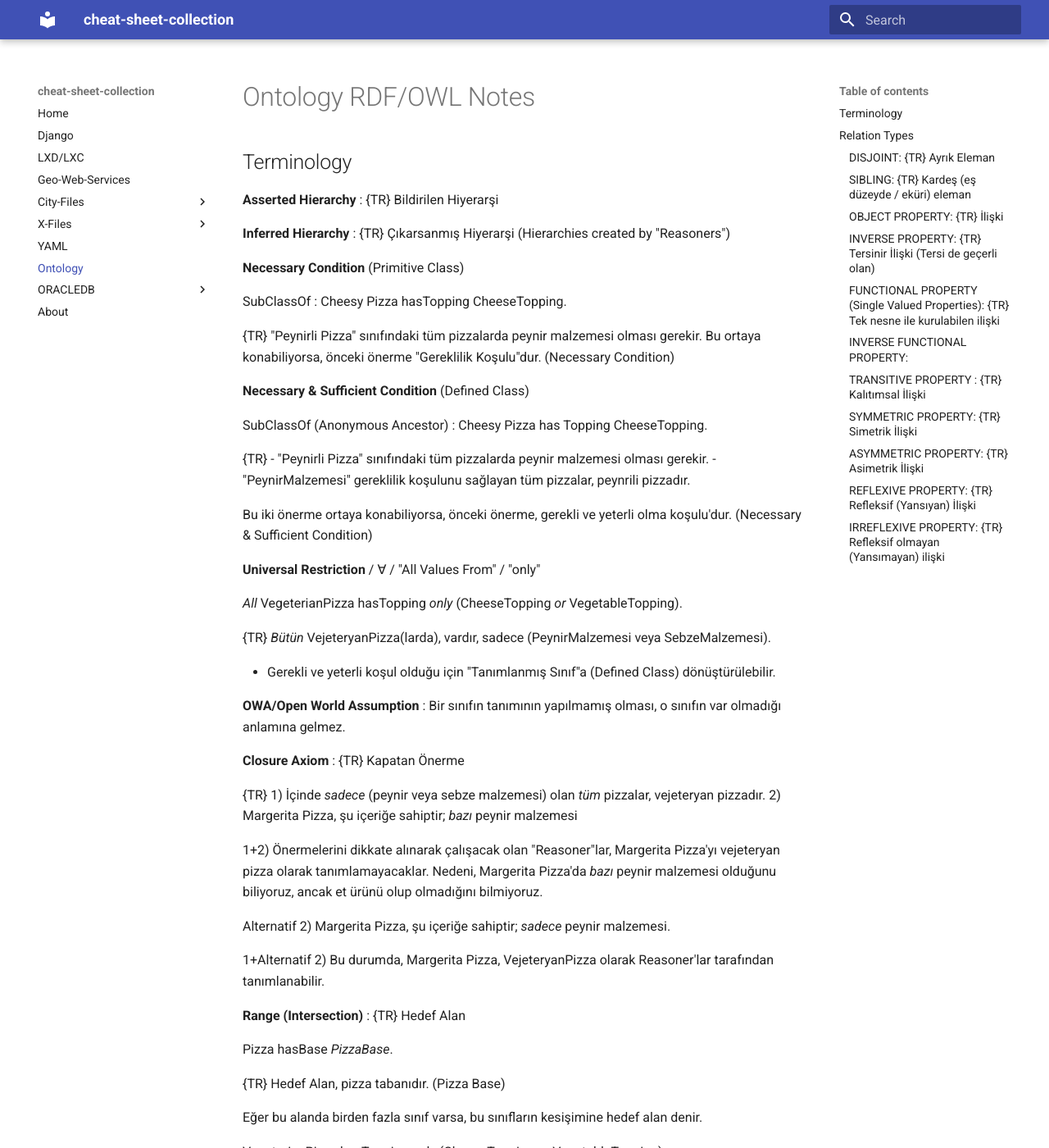
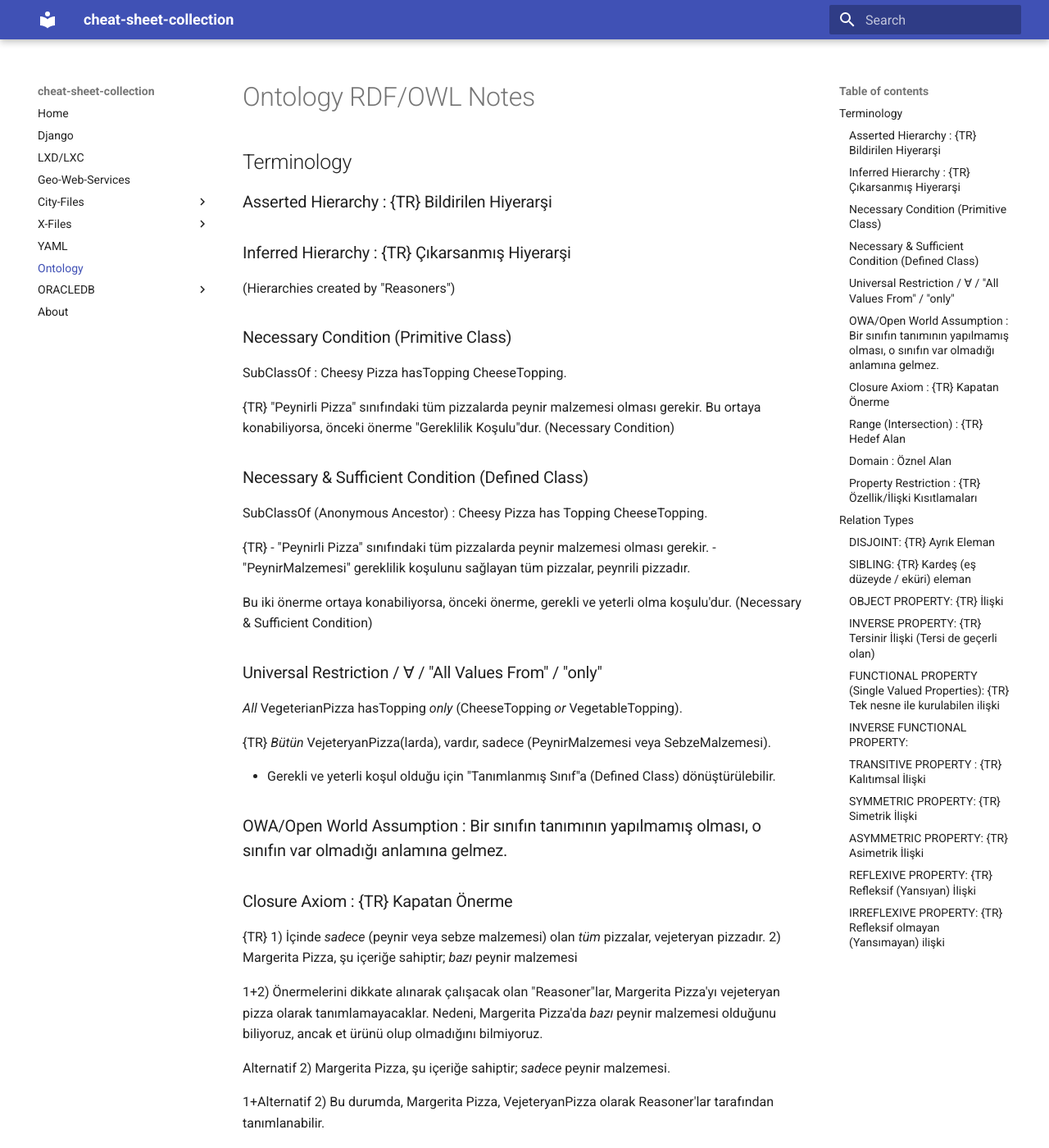
Before and after one commit to muratkendir/cheat-sheet-collection, an MkDocs documentation site: the page built from docs/ontology/ontology.md, in a window 1280 px wide and 1400 px high. Shown: the whole window at 82% size. Built offline with MkDocs 1.6.1 and Material for MkDocs 9.7.7, drawn with Linux system fonts in a browser that asks for light colours; some of the changed text lies outside the part shown.

Commit message:
small typos

```diff
--- a/docs/ontology/ontology.md
+++ b/docs/ontology/ontology.md
@@ -2,18 +2,18 @@
 
 ## Terminology
 
-**Asserted Hierarchy** : {TR} Bildirilen Hiyerarşi
+### Asserted Hierarchy : {TR} Bildirilen Hiyerarşi
 
-**Inferred Hierarchy** : {TR} Çıkarsanmış Hiyerarşi
+### Inferred Hierarchy : {TR} Çıkarsanmış Hiyerarşi
 (Hierarchies created by "Reasoners")
 
-**Necessary Condition** (Primitive Class)
+### Necessary Condition (Primitive Class)
 
 SubClassOf : Cheesy Pizza hasTopping CheeseTopping.
 
 {TR} "Peynirli Pizza" sınıfındaki tüm pizzalarda peynir malzemesi olması gerekir. Bu ortaya konabiliyorsa, önceki önerme "Gereklilik Koşulu"dur. (Necessary Condition)
 
-**Necessary & Sufficient Condition** (Defined Class)
+### Necessary & Sufficient Condition (Defined Class)
 
 SubClassOf (Anonymous Ancestor) : Cheesy Pizza has Topping CheeseTopping.
 
@@ -23,7 +23,7 @@ SubClassOf (Anonymous Ancestor) : Cheesy Pizza has Topping CheeseTopping.
 
 Bu iki önerme ortaya konabiliyorsa, önceki önerme, gerekli ve yeterli olma koşulu'dur. (Necessary & Sufficient Condition)
 
-**Universal Restriction** / ∀ / "All Values From" / "only"
+### Universal Restriction / ∀ / "All Values From" / "only"
 
 *All* VegeterianPizza hasTopping *only* (CheeseTopping *or* VegetableTopping).
 
@@ -31,9 +31,9 @@ Bu iki önerme ortaya konabiliyorsa, önceki önerme, gerekli ve yeterli olma ko
 
 - Gerekli ve yeterli koşul olduğu için "Tanımlanmış Sınıf"a (Defined Class) dönüştürülebilir.
 
-**OWA/Open World Assumption** : Bir sınıfın tanımının yapılmamış olması, o sınıfın var olmadığı anlamına gelmez.
+### OWA/Open World Assumption : Bir sınıfın tanımının yapılmamış olması, o sınıfın var olmadığı anlamına gelmez.
 
-**Closure Axiom** : {TR} Kapatan Önerme
+### Closure Axiom : {TR} Kapatan Önerme
 
 {TR}
 1) İçinde *sadece* (peynir veya sebze malzemesi) olan *tüm* pizzalar, vejeteryan pizzadır.
@@ -45,7 +45,7 @@ Alternatif 2) Margerita Pizza, şu içeriğe sahiptir; *sadece* peynir malzemesi
 
 1+Alternatif 2) Bu durumda, Margerita Pizza, VejeteryanPizza olarak Reasoner'lar tarafından tanımlanabilir.
 
-**Range (Intersection)** : {TR} Hedef Alan
+### Range (Intersection) : {TR} Hedef Alan
 
 Pizza hasBase *PizzaBase*.
 
@@ -55,14 +55,14 @@ Eğer bu alanda birden fazla sınıf varsa, bu sınıfların kesişimine hedef a
 
 VegetarianPizza hasTopping only (CheeseTopping or VegetableTopping).
 
-**Domain** : Öznel Alan
+### Domain : Öznel Alan
 
 *Pizza* hasBase PizzaBase.
 
 Note: Domain and Range do not act as constraint.
 {TR} Not: Öznel Alan ve Hedef Alan , kısıtlama olarak davranmaz.
 
-**Property Restriction** : {TR} Özellik/İlişki Kısıtlamaları
+### Property Restriction : {TR} Özellik/İlişki Kısıtlamaları
 
 1) Quantifier : {TR} Nicelik
     1-a) Existential (∃) / "SomeValuesFrom"  : {TR} Kısmi
```
Also changed, not shown: site/404.html, site/about/index.html, site/index.html, site/search/search_index.json, 1 other file.
